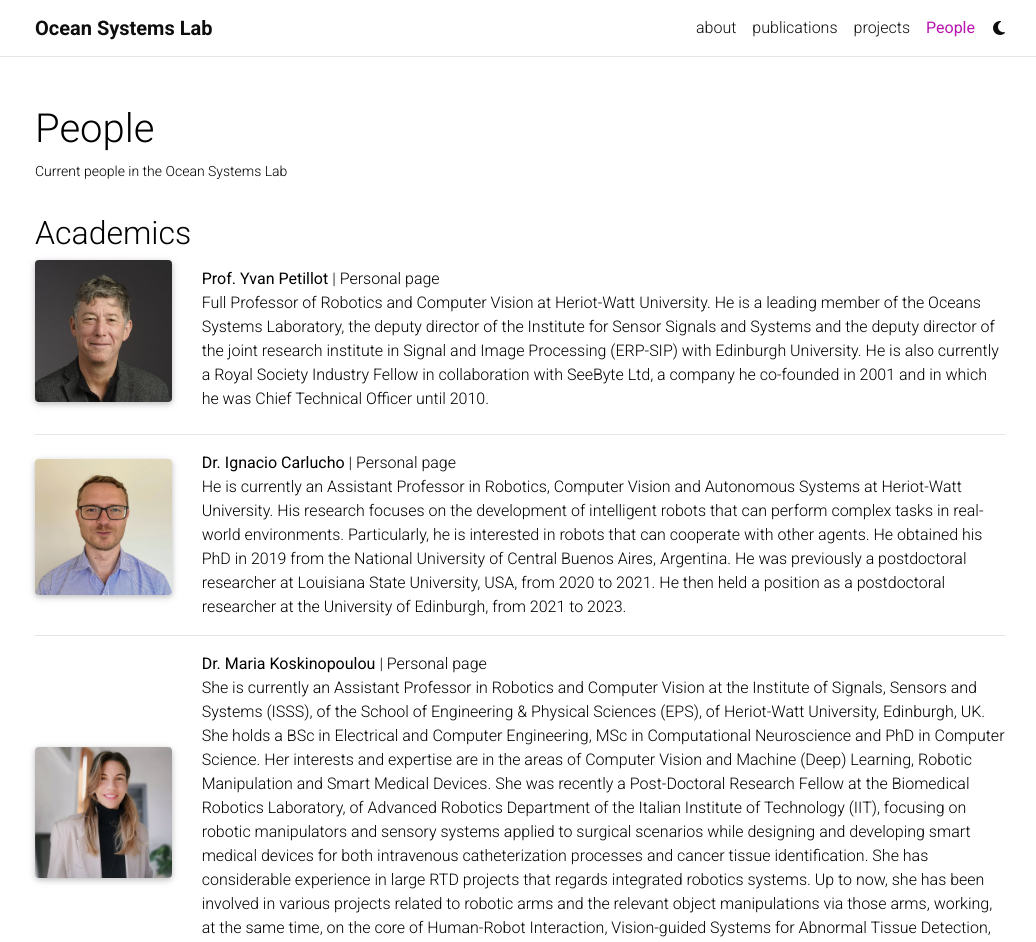
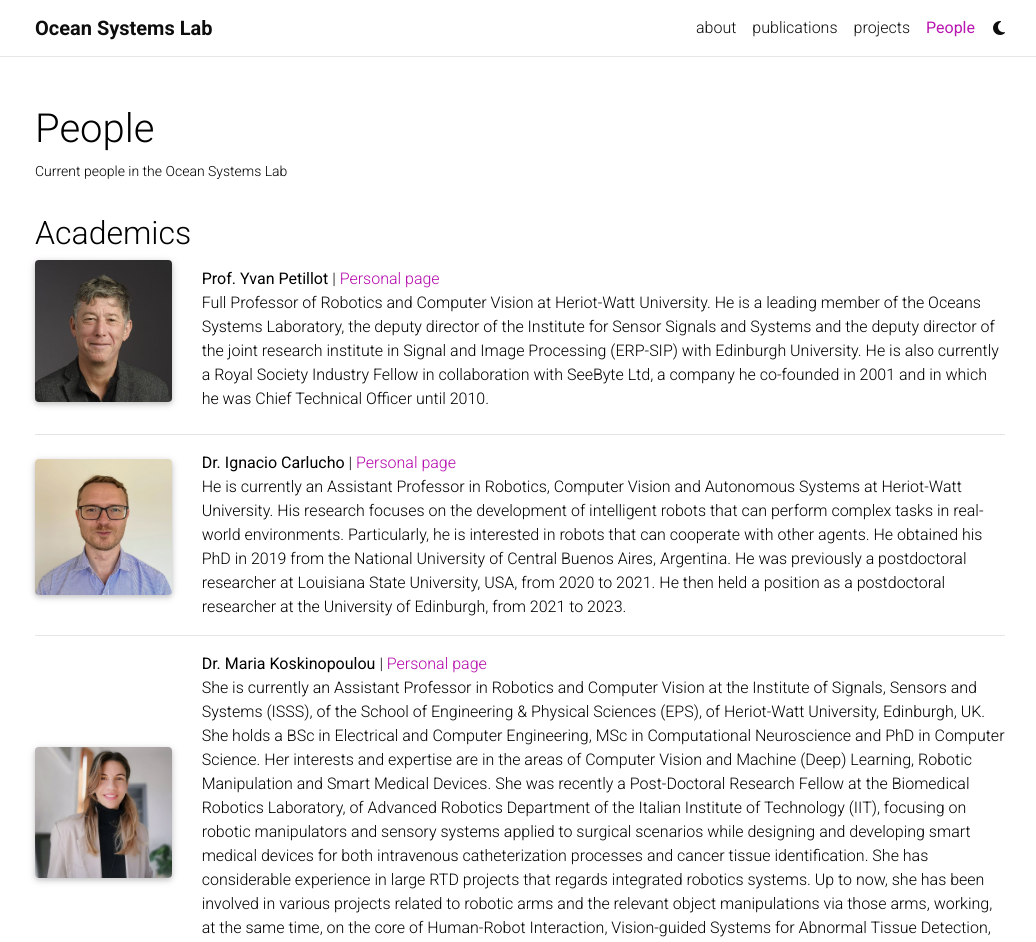
Before and after one commit to oceansystemslab/oceansystemslab.github.io, a Jekyll site: the page built from _pages/teaching.md, in a window 1280 px wide and 1400 px high. Shown: the top 942 px of the window, without its empty margins (120-1156 px from the left). Built offline with Jekyll 4.4.1, drawn with Linux system fonts in a browser that asks for light colours; full-size pictures stand in for the smaller copies a plugin makes; comment, search, counter and statistics services are not loaded; a style sheet for code colours, icons or effects is not loaded; some of the changed text lies outside the part shown.

```diff
--- a/_pages/teaching.md
+++ b/_pages/teaching.md
@@ -17,7 +17,7 @@ nav_order: 5
       {% include figure.html path="assets/img/profiles/yvan.jpg" title="example image" class="img-fluid rounded z-depth-1" %}
     </div>
     <div class="col-10">
-     <b> Prof. Yvan Petillot </b> | Personal page <br>
+     <b> Prof. Yvan Petillot </b> | <a href="https://researchportal.hw.ac.uk/en/persons/yvan-petillot">Personal page</a>  <br>
      Full Professor of Robotics and Computer Vision at Heriot-Watt University. He is a leading member of the Oceans Systems Laboratory, the deputy director of the Institute for Sensor Signals and Systems and the deputy director of the joint research institute in Signal and Image Processing (ERP-SIP) with Edinburgh University. He is also currently a Royal Society Industry Fellow in collaboration with SeeByte Ltd, a company he co-founded in 2001 and in which he was Chief Technical Officer until 2010. <br>
     </div>
   </div>
@@ -29,7 +29,7 @@ nav_order: 5
       {% include figure.html path="assets/img/profiles/ignacio.jpg" title="example image" class="img-fluid rounded z-depth-1" %}
     </div>
     <div class="col-10">
-     <b>  Dr. Ignacio Carlucho </b> | Personal page <br>
+     <b>  Dr. Ignacio Carlucho </b> | <a href="https://ignaciocarlucho.github.io/">Personal page</a> <br>
      He is currently an Assistant Professor in Robotics, Computer Vision and Autonomous Systems at Heriot-Watt University. His research focuses on the development of intelligent robots that can perform complex tasks in real-world environments. Particularly, he is interested in robots that can cooperate with other agents. He obtained his PhD in 2019 from the National University of Central Buenos Aires, Argentina. He was previously a postdoctoral researcher at Louisiana State University, USA, from 2020 to 2021. He then held a position as a postdoctoral researcher at the University of Edinburgh, from 2021 to 2023.  <br>
     </div>
   </div>
@@ -41,7 +41,7 @@ nav_order: 5
       {% include figure.html path="assets/img/profiles/maria.jpeg" title="example image" class="img-fluid rounded z-depth-1" %}
     </div>
     <div class="col-10">
-     <b>  Dr. Maria Koskinopoulou  </b> | Personal page <br>
+     <b>  Dr. Maria Koskinopoulou  </b> | <a href="https://researchportal.hw.ac.uk/en/persons/maria-koskinopoulou">Personal page</a>  <br>
      She is currently an Assistant Professor in Robotics and Computer Vision at the Institute of Signals, Sensors and Systems (ISSS), of the School of Engineering & Physical Sciences (EPS), of Heriot-Watt University, Edinburgh, UK. She holds a BSc in Electrical and Computer Engineering, MSc in Computational Neuroscience and PhD in Computer Science. Her interests and expertise are in the areas of Computer Vision and Machine (Deep) Learning, Robotic Manipulation and Smart Medical Devices. She was recently a Post-Doctoral Research Fellow at the Biomedical Robotics Laboratory, of Advanced Robotics Department of the Italian Institute of Technology (IIT), focusing on robotic manipulators and sensory systems applied to surgical scenarios while designing and developing smart medical devices for both intravenous catheterization processes and cancer tissue identification. She has considerable experience in large RTD projects that regards integrated robotics systems. Up to now, she has been involved in various projects related to robotic arms and the relevant object manipulations via those arms, working, at the same time, on the core of Human-Robot Interaction, Vision-guided Systems for Abnormal Tissue Detection, AI algorithms for Industrial Robotic Applications, Machine Learning, Neural Networks and Deep Learning technologies. <br>
     </div>
   </div>
@@ -60,7 +60,22 @@ nav_order: 5
     </div>
   </div>
 
+
+
 <hr>
+
+  <div class="row align-items-center">
+    <div class="col-2">
+      {% include figure.html path="assets/img/profiles/VBweb.jpg" title="example image" class="img-fluid rounded z-depth-1" %}
+    </div>
+    <div class="col-10">
+     <b>  Dr. Vibhav Bharti  </b> | Personal page <br>
+     TBD <br>
+    </div>
+  </div>
+
+<hr>
+
 
 ## PhDs
 
@@ -76,5 +91,31 @@ nav_order: 5
 
 <hr>
 
+  <div class="row align-items-center">
+    <div class="col-2">
+      {% include figure.html path="assets/img/OSL.png" title="example image" class="img-fluid rounded z-depth-1" %}
+    </div>
+    <div class="col-10">
+     <b> Ellis Niamh </b>| Personal page  <br>
+     TBD <br>
+    </div>
+  </div>
+
+<hr>
+
+  <div class="row align-items-center">
+    <div class="col-2">
+      {% include figure.html path="assets/img/OSL.png" title="example image" class="img-fluid rounded z-depth-1" %}
+    </div>
+    <div class="col-10">
+     <b> Zebin Huang </b>| Personal page  <br>
+     TBD <br>
+    </div>
+  </div>
+
+<hr>
+
+
+
 
 ## Past members
```
